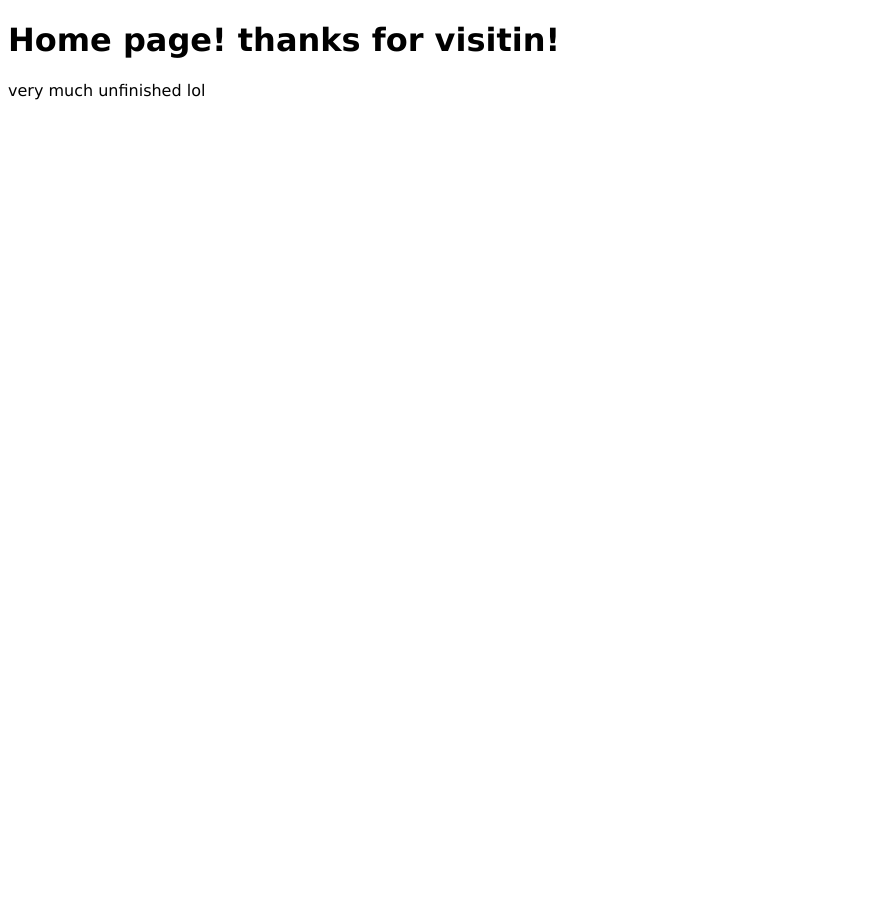
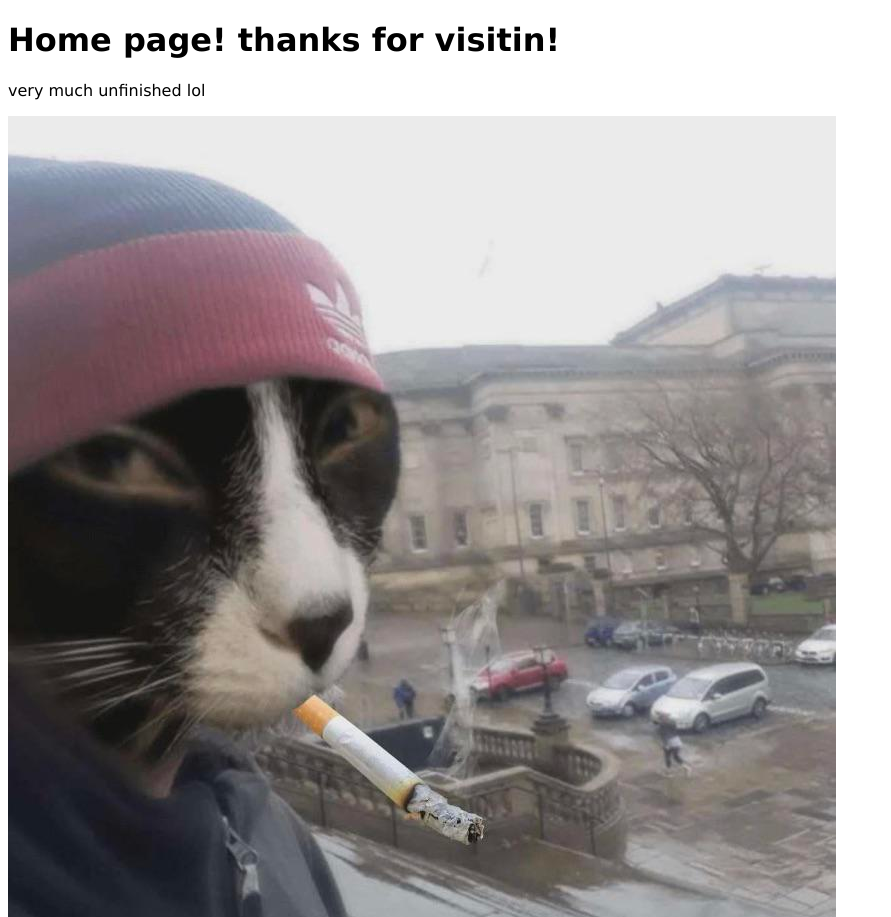
Before and after one commit to fiberglasses/neosite, a plain HTML site: page public/index.html in a window 1280 px wide. Shown: the top 917 px of the page, without its empty margins (0-891 px from the left). Before the commit the page ends 800 px from the top, so only its background shows below. Drawn offline with Linux system fonts and the light colour scheme.

Commit message:
added chill ass cat

```diff
--- a/public/index.html
+++ b/public/index.html
@@ -9,5 +9,6 @@
   <body>
     <h1>Home page! thanks for visitin!</h1>
     <p>very much unfinished lol</p>
+    <img src="images/chill.jpg" alt="Chill ass cat">
   </body>
 </html>
```
Also changed, not shown: public/images/chill.jpg (added), public/images/neocities.png (renamed from public/neocities.png).
